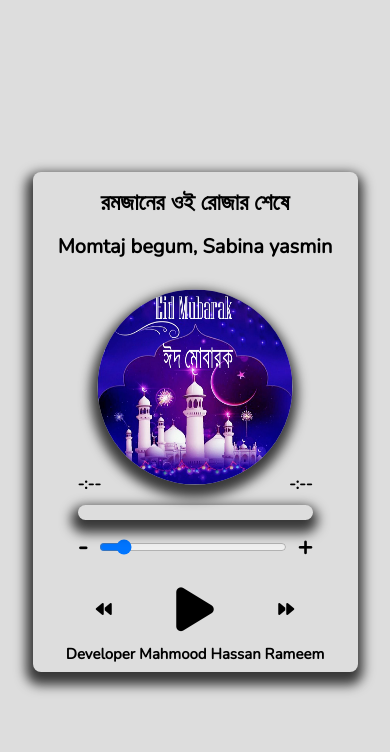
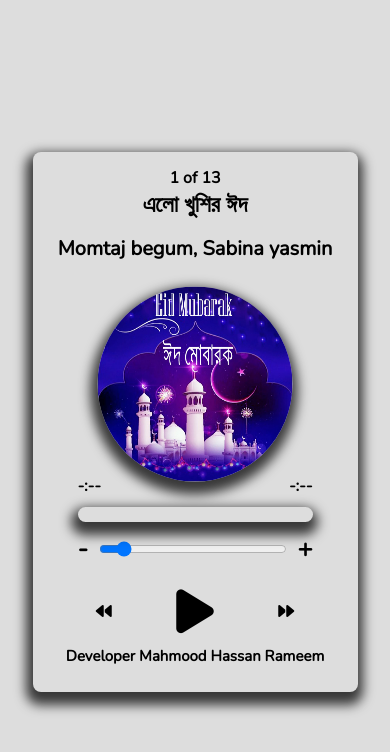
Before and after one commit to rameem2003/music_player, a plain HTML site: page index.html in a window 390 px wide. Drawn offline with nearby package versions, Linux system fonts and the light colour scheme.

Commit message:
some feature added

```diff
--- a/app.js
+++ b/app.js
@@ -2,6 +2,7 @@ var app = document.querySelector(".app");
 var musicName = document.getElementById("musicName");
 var artistName = document.getElementById("artistName");
 var music = document.querySelector("audio");
+var musicNumber =document.getElementById("musicNumber");
 var wave = document.getElementById("wave");
 var image = document.querySelector("img");
 var play = document.getElementById("play");
@@ -16,10 +17,11 @@ var range = document.getElementById("range");
 
 
 
+
 // music list
 const musicList = [
     {
-        name : "রমজানের ওই রোজার শেষে",
+        name : "এলো খুশির ঈদ",
         artist : "Momtaj begum, Sabina yasmin",
         src : "./music/romjaner_oi_rojar_sheshe_elo_khushir_eid.mp3",
         imgSrc : "./img/elo_khusir_eid.jpg"
@@ -163,19 +165,20 @@ function volume(){
 
 
 
-
 // for next & previous buttons
 
 var index = 0
 const nextMusic = () => {
     index = (index + 1) % musicList.length;
     loadMusic(musicList[index]);
+    musicNumber.innerHTML = `${index + 1} of ${musicList.length}`;
     playMusic();
 }
 
 const prevMusic = () => {
     index = ((index - 1) + musicList.length) % musicList.length;
     loadMusic(musicList[index]);
+    musicNumber.innerHTML = `${index + 1} of ${musicList.length}`;
     playMusic();
 }
 
@@ -225,4 +228,8 @@ music.addEventListener("timeupdate", (e) => {
 
 window.onload = () =>{
     loadMusic(musicList[0]);
+    // index = (index + 1) % musicList.length;
+
+    // index = 1 + index;
+    musicNumber.innerHTML = `${index + 1} of ${musicList.length}`;
 }
--- a/index.html
+++ b/index.html
@@ -49,7 +49,7 @@
             <span></span>
         </div>
 
-
+        <span style="display: block; text-align: center; font-weight: bold;" id="musicNumber"></span>
         <h1 id="musicName">Over The Horizon</h1>
         <h4 id="artistName">Samsung</h4>
 
--- a/style.css
+++ b/style.css
@@ -257,7 +257,7 @@ h4{
 @media screen and (max-width: 500px) {
     .app{
         width: 325px;
-        height: 500px;
+        height: 540px;
     }
 
     .app h1{
@@ -273,6 +273,7 @@ h4{
         height: 195px;
         border-radius: 50%;
         margin: 0 auto;
+        /* top: 48%; */
     }
 
     .app .image img{
```
Also changed, not shown: me.jpg (added), 1 other file.
